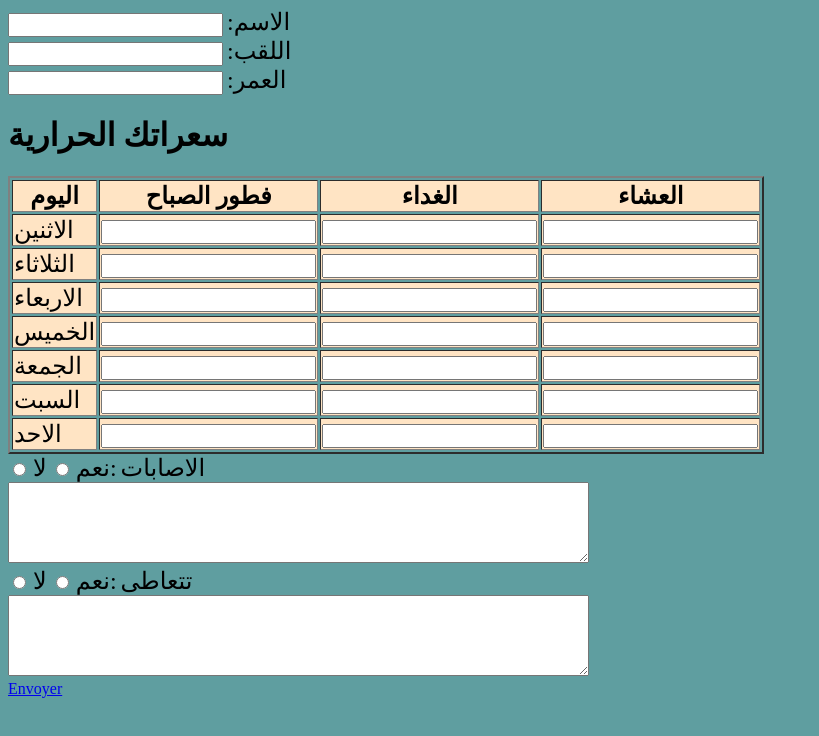
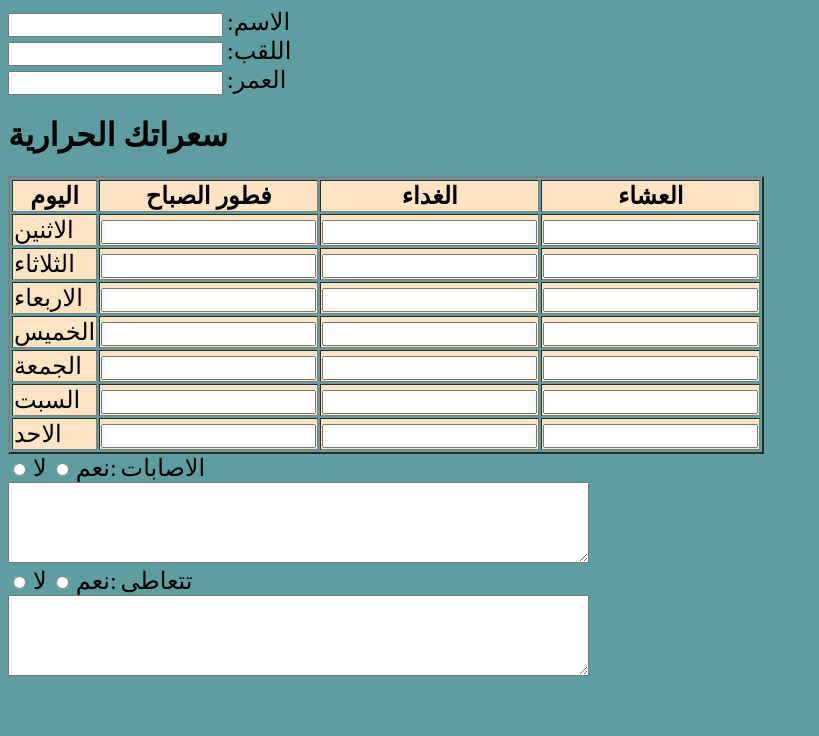
Before and after one commit to Edam22/Super-websitte, a plain HTML site: page index.html in a window 1280 px wide. Shown: the whole page, without its empty margins (0-819 px from the left). Drawn offline with Linux system fonts and the light colour scheme.

Commit message:
Update index.html

```diff
--- a/index.html
+++ b/index.html
@@ -87,6 +87,5 @@
     <div>
       <textarea name="" id="" cols="70" rows="5"></textarea>
     </div>
-    <a href="Passion.html">Envoyer</a>
   </body>
 </html>
```
